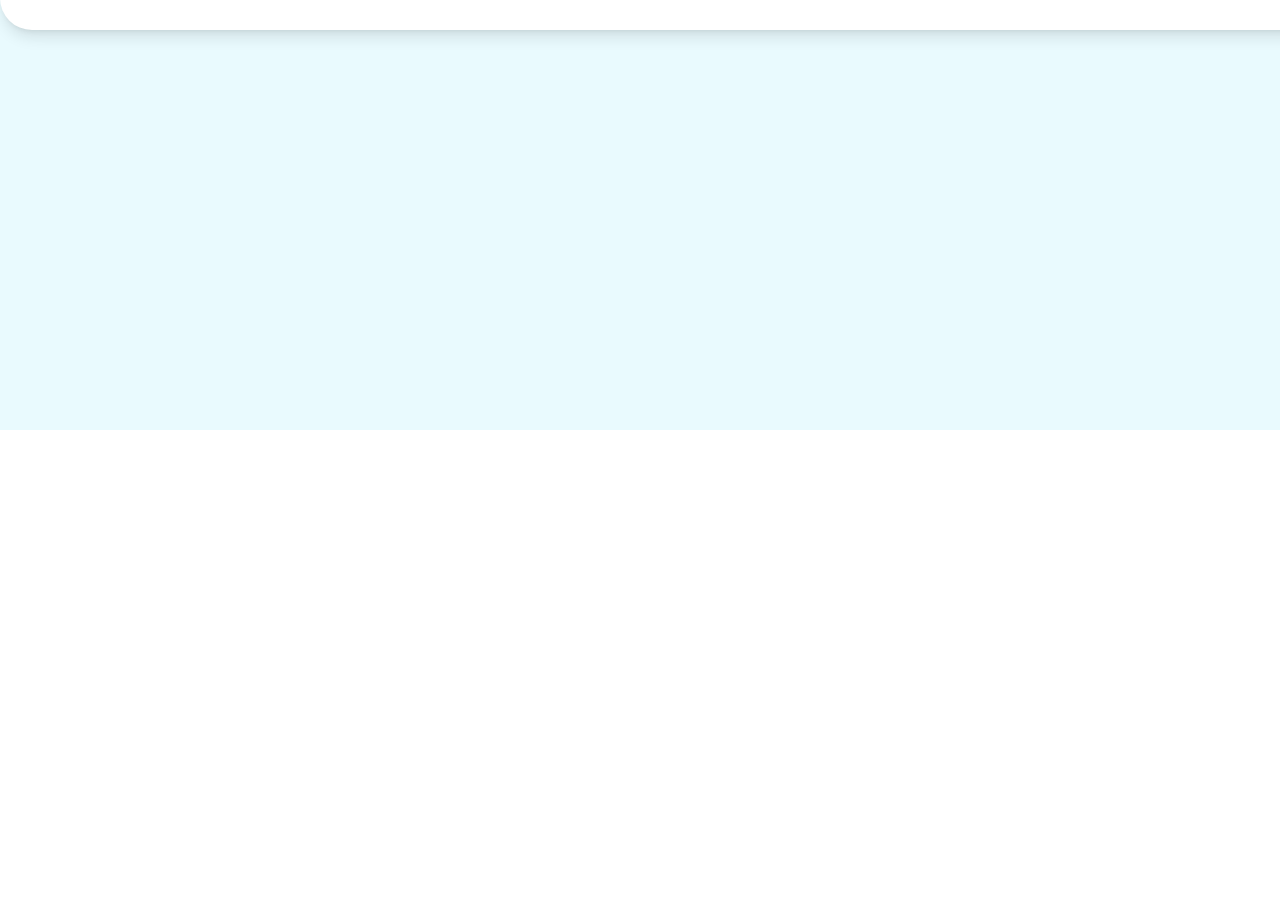
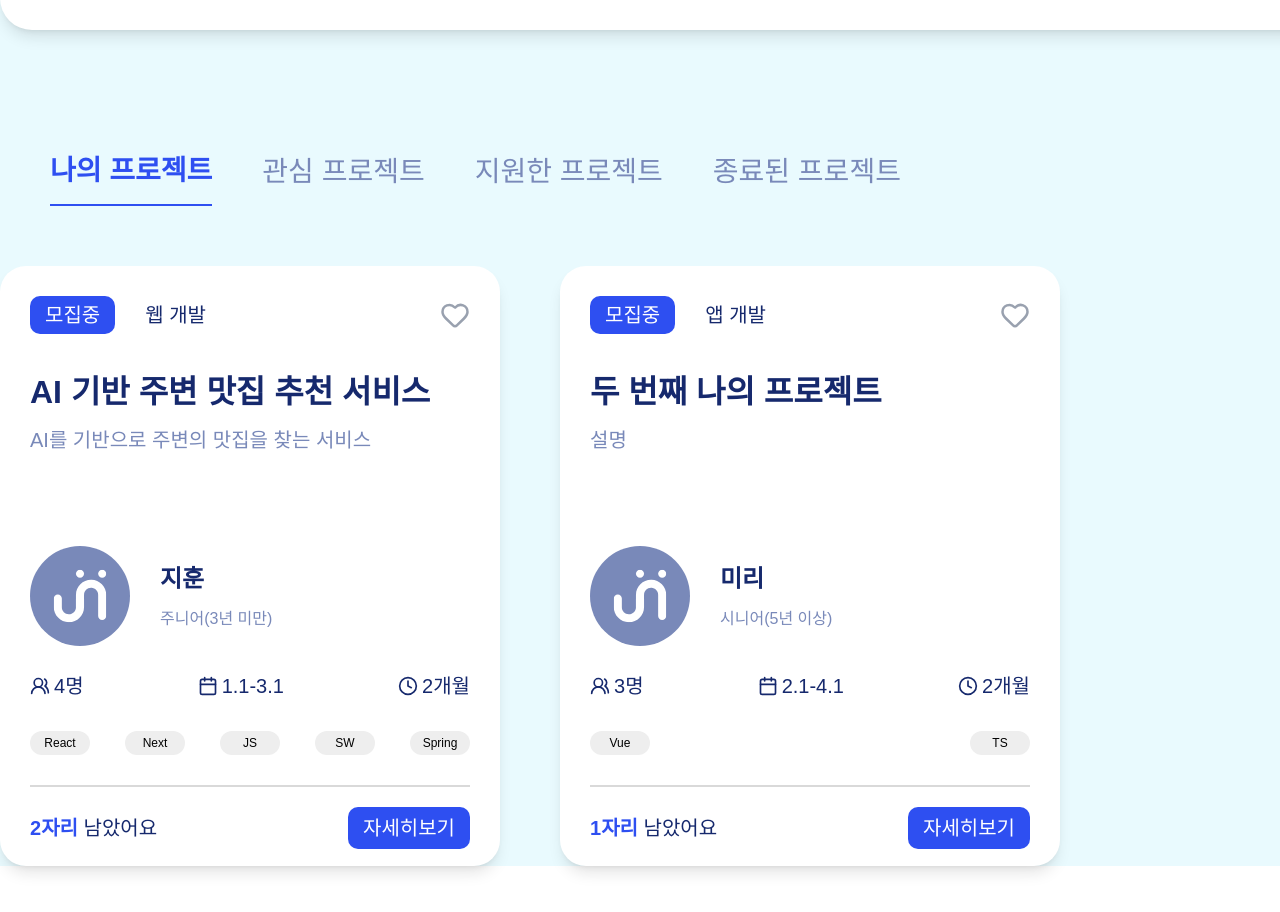
Before and after one commit to FRONTENDBOOTCAMP-14th/Final-project-team9, a Next.js app: page /mypage in a window 1280 px wide. Shown: the part 370-1282 px from the top of the page. Before the commit the page ends 800 px from the top, so only its background shows below. Built offline with nearby package versions, Linux system fonts and the light colour scheme; a web font is replaced by a local one.

Commit message:
feat : 마이페이지 탭 목록 구현 (임시 데이터)

```diff
--- a/src/app/mypage/page.tsx
+++ b/src/app/mypage/page.tsx
@@ -1,4 +1,5 @@
 import UserProfileCard from "@/components/mypage/Profile";
+import Taps from "@/components/mypage/Taps";
 
 export default function MyPage() {
   return (
@@ -18,6 +19,7 @@ export default function MyPage() {
           completedProjects: 2,
         }}
       />
+      <Taps />
     </div>
   );
 }
--- /dev/null
+++ b/src/components/mypage/Taps.tsx
@@ -0,0 +1,120 @@
+"use client";
+
+import React, { useState } from "react";
+import ProjectCard from "@/components/common/project-card/ProjectCard";
+
+// 각 탭의 이름과 데이터 키를 정의
+const TABS = [
+  { name: "나의 프로젝트", key: "myProjects" },
+  { name: "관심 프로젝트", key: "interestedProjects" },
+  { name: "지원한 프로젝트", key: "supportedProjects " },
+  { name: "종료된 프로젝트", key: "completedProjects" },
+];
+
+// 프로젝트 데이터 타입 정의
+interface Project {
+  id: number;
+  title: string;
+  description: string;
+  owner: string;
+  level: string;
+  members: number;
+  period: string;
+  duration: string;
+  skills: string[];
+  remain: number;
+  category: string;
+}
+
+// 카드 컴포넌트 임시 더미 데이터
+const mockProjectsData: Record<string, Project[]> = {
+  myProjects: [
+    {
+      id: 1,
+      title: "AI 기반 주변 맛집 추천 서비스",
+      description: "AI를 기반으로 주변의 맛집을 찾는 서비스",
+      owner: "지훈",
+      level: "주니어(3년 미만)",
+      members: 4,
+      period: "1.1-3.1",
+      duration: "2개월",
+      skills: ["React", "Next", "JS", "SW", "Spring"],
+      remain: 2,
+      category: "웹 개발",
+    },
+    {
+      id: 2,
+      title: "두 번째 나의 프로젝트",
+      description: "설명",
+      owner: "미리",
+      level: "시니어(5년 이상)",
+      members: 3,
+      period: "2.1-4.1",
+      duration: "2개월",
+      skills: ["Vue", "TS"],
+      remain: 1,
+      category: "앱 개발",
+    },
+  ],
+  interestedProjects: [
+    {
+      id: 3,
+      title: "관심 프로젝트",
+      description: "설명",
+      owner: "주현",
+      level: "신입",
+      members: 5,
+      period: "3.1-5.1",
+      duration: "2개월",
+      skills: ["Angular"],
+      remain: 0,
+      category: "데이터 분석",
+    },
+  ],
+  supportedProjects: [],
+  completedProjects: [],
+};
+
+export default function ProjectTabs() {
+  const [activeTab, setActiveTab] = useState(TABS[0].key);
+
+  const activeProjects = mockProjectsData[activeTab] || [];
+
+  return (
+    <div className="w-[1620px] mx-auto my-12">
+      {/* 탭 네비게이션 */}
+      <div className="flex pt-[60px] pl-[50px] gap-[50px]">
+        {TABS.map((tab) => (
+          <button
+            key={tab.key}
+            onClick={() => setActiveTab(tab.key)}
+            className={`py-3 text-7 transition-colors duration-300 ${
+              activeTab === tab.key
+                ? "font-black text-primary border-b-2 border-primary"
+                : "font-medium text-gray hover:text-primary"
+            }`}
+          >
+            {tab.name}
+          </button>
+        ))}
+      </div>
+
+      {/* 탭 콘텐츠 */}
+      <div className="mt-15">
+        {activeProjects.length > 0 ? (
+          <div className="grid grid-cols-1 md:grid-cols-2 lg:grid-cols-3 gap-15">
+            {activeProjects.map((project) => (
+              <ProjectCard key={project.id} {...project} />
+            ))}
+          </div>
+        ) : (
+          <div className="text-center py-20 rounded-lg">
+            <p className="text-deep text-5 font-bold">
+              {TABS.find((tab) => tab.key === activeTab)?.name}가 없습니다.
+            </p>
+          </div>
+        )}
+      </div>
+    </div>
+  );
+}
```
